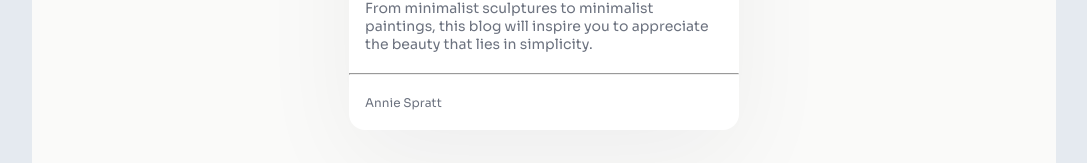
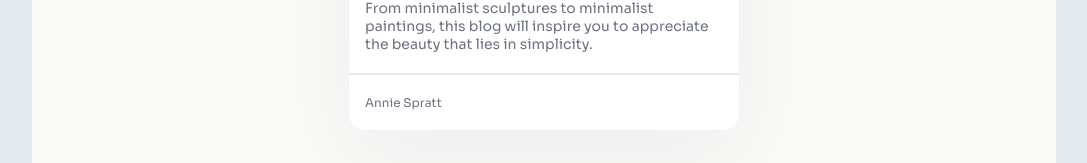
Before and after one commit to IziToPlay/MiniBlogCard, a plain HTML site: page index.html in a window 1280 px wide. Shown: the part 587-750 px from the top of the page, without its empty margins (96-1183 px from the left). Drawn offline with Linux system fonts and the light colour scheme.

Commit message:
hr updated

```diff
--- a/css/style.css
+++ b/css/style.css
@@ -62,7 +62,7 @@ h1 {
 
 hr {
     margin: 20px -1em 20px -1em;
-    color: #D9DEE4;
+    border:  1px solid #E5EAF0;
 }
 
 .smallText {
```
